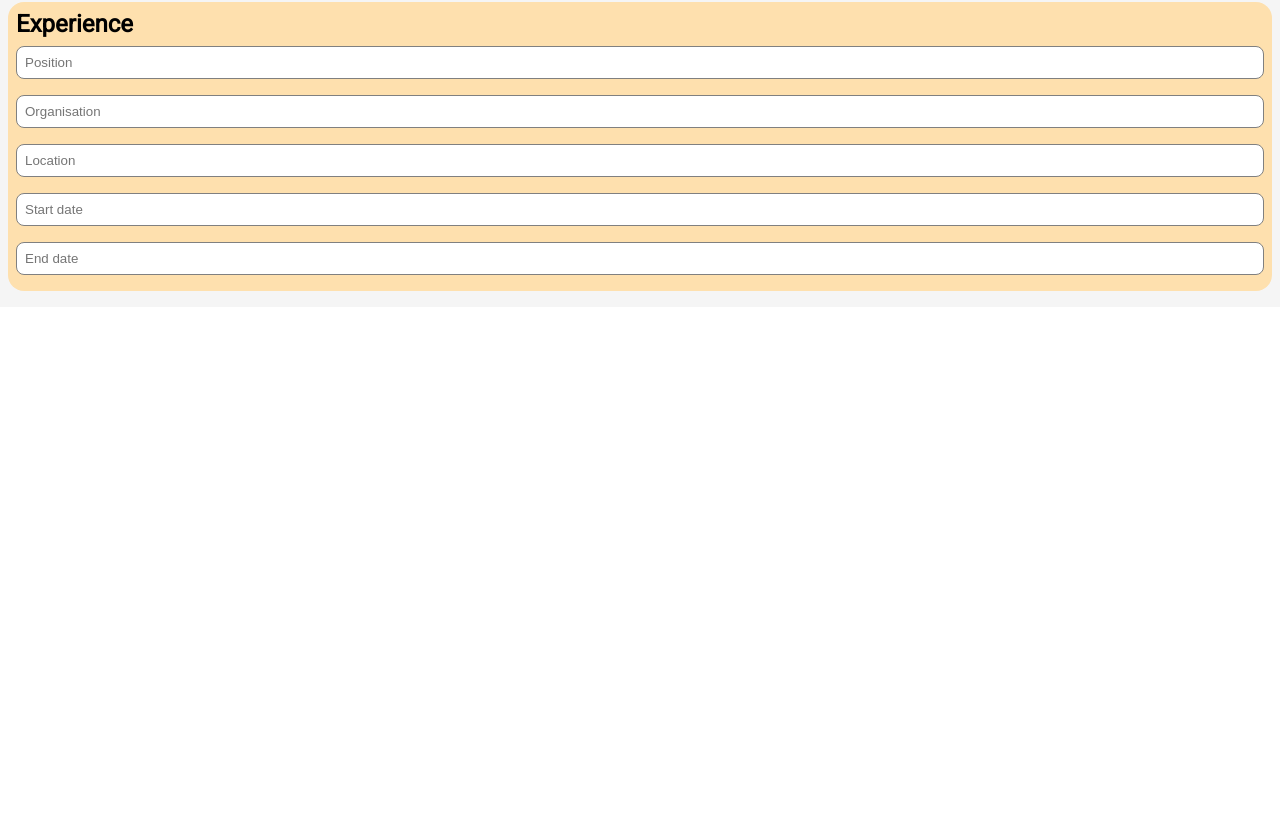
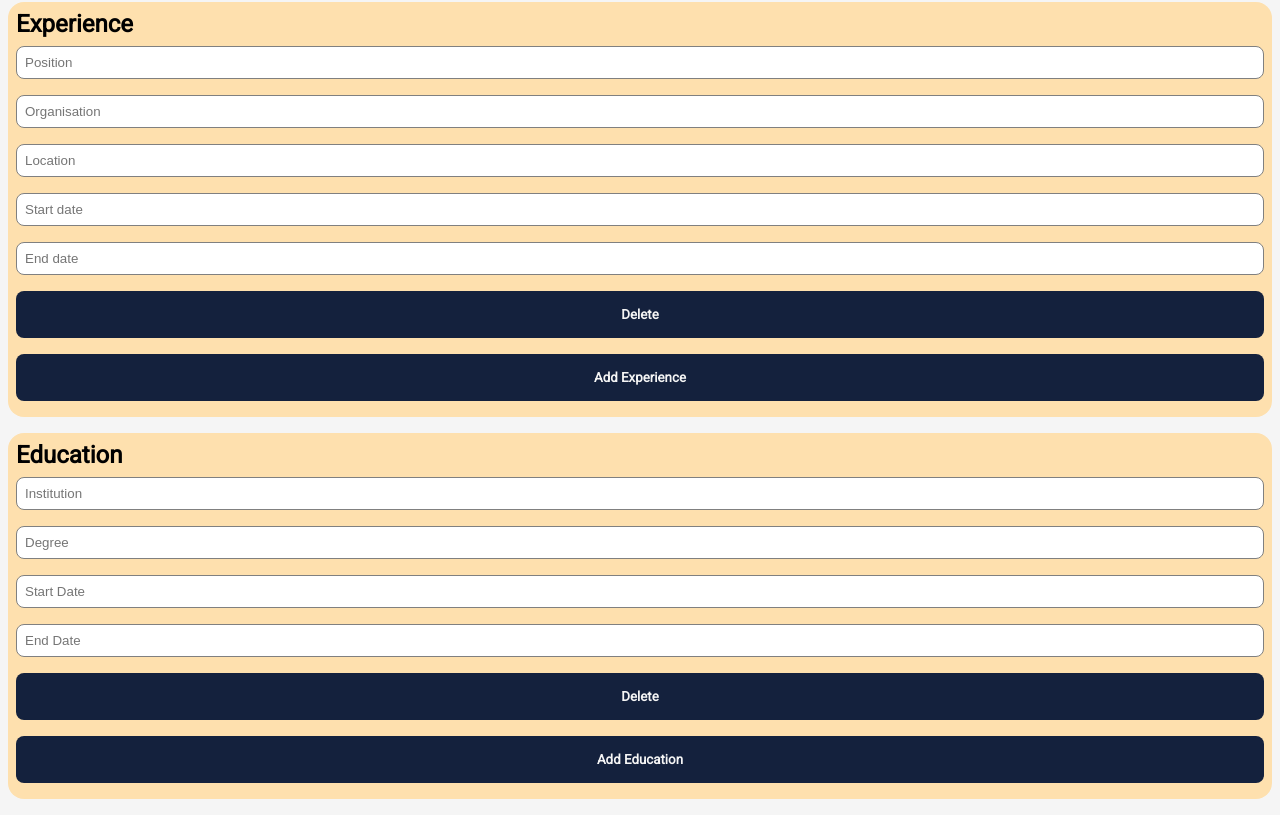
Before and after one commit to Atlas-1510/cv-project, a React (Create React App) app: page / in a window 1280 px wide. Shown: the part 494-1309 px from the top of the page. Before the commit the page ends 801 px from the top, so only its background shows below. Built offline with nearby package versions, Linux system fonts and the light colour scheme.

Commit message:
Add button styling, components for add and delete

```diff
--- a/src/App.js
+++ b/src/App.js
@@ -4,9 +4,9 @@ import Header from "./components/Header";
 import Body from "./components/Body";
 import PersonalInformation from "./components/PersonalInformation";
 import Experience from "./components/Experience";
+import Education from "./components/Education";
+import AddButton from "./components/utilities/Button/AddButton";
 import Section from "./components/utilities/Section";
-import { Input } from "./components/utilities/Input";
-import TextArea from "./components/utilities/TextArea";
 
 import "./App.css";
 
@@ -21,6 +21,11 @@ export default class App extends Component {
           </Section>
           <Section title="Experience" appStyles={appStyles}>
             <Experience appStyles={appStyles} />
+            <AddButton appStyles={appStyles} label="Add Experience" />
+          </Section>
+          <Section appStyles={appStyles} title="Education">
+            <Education appStyles={appStyles} />
+            <AddButton appStyles={appStyles} label="Add Education" />
           </Section>
         </Body>
       </AppWrapper>
--- /dev/null
+++ b/src/components/Education.js
@@ -0,0 +1,19 @@
+import React, { Component } from "react";
+import { Input } from "./utilities/Input";
+import DeleteButton from "./utilities/Button/DeleteButton";
+
+export class Education extends Component {
+  render() {
+    return (
+      <>
+        <Input appStyles={this.props.appStyles} title="Institution" />
+        <Input appStyles={this.props.appStyles} title="Degree" />
+        <Input appStyles={this.props.appStyles} title="Start Date" />
+        <Input appStyles={this.props.appStyles} title="End Date" />
+        <DeleteButton appStyles={this.props.appStyles} />
+      </>
+    );
+  }
+}
+
+export default Education;
--- a/src/components/Experience.js
+++ b/src/components/Experience.js
@@ -1,6 +1,6 @@
 import React, { Component } from "react";
 import { Input } from "./utilities/Input";
-import TextArea from "./utilities/TextArea";
+import DeleteButton from "./utilities/Button/DeleteButton";
 
 export class Experience extends Component {
   render() {
@@ -11,6 +11,7 @@ export class Experience extends Component {
         <Input appStyles={this.props.appStyles} title="Location"></Input>
         <Input appStyles={this.props.appStyles} title="Start date"></Input>
         <Input appStyles={this.props.appStyles} title="End date"></Input>
+        <DeleteButton appStyles={this.props.appStyles}></DeleteButton>
       </>
     );
   }
--- /dev/null
+++ b/src/components/utilities/Button/AddButton.js
@@ -0,0 +1,23 @@
+import React, { Component } from "react";
+import Button from "./Button";
+import styled from "styled-components";
+
+const StyledButton = styled(Button)`
+  background: ${(props) => props.appStyles.headerColor};
+  color: ${(props) => props.appStyles.backgroundColor};
+`;
+
+export class AddButton extends Component {
+  getLabel = () => {
+    return this.props.label ? this.props.label : "Add";
+  };
+  render() {
+    return (
+      <StyledButton appStyles={this.props.appStyles}>
+        {this.getLabel()}
+      </StyledButton>
+    );
+  }
+}
+
+export default AddButton;
--- /dev/null
+++ b/src/components/utilities/Button/Button.js
@@ -0,0 +1,13 @@
+import styled from "styled-components";
+
+const Button = styled.button`
+  border: none;
+  width: 100%;
+  border-radius: 0.5rem;
+  padding: 1rem;
+  margin: 0.5rem 0 0.5rem 0;
+  font-weight: bolder;
+  font-family: "Roboto", sans-serif;
+`;
+
+export default Button;
--- /dev/null
+++ b/src/components/utilities/Button/DeleteButton.js
@@ -0,0 +1,16 @@
+import React, { Component } from "react";
+import Button from "./Button";
+import styled from "styled-components";
+
+const StyledButton = styled(Button)`
+  background: ${(props) => props.appStyles.headerColor};
+  color: ${(props) => props.appStyles.backgroundColor};
+`;
+
+export class DeleteButton extends Component {
+  render() {
+    return <StyledButton appStyles={this.props.appStyles}>Delete</StyledButton>;
+  }
+}
+
+export default DeleteButton;
```
